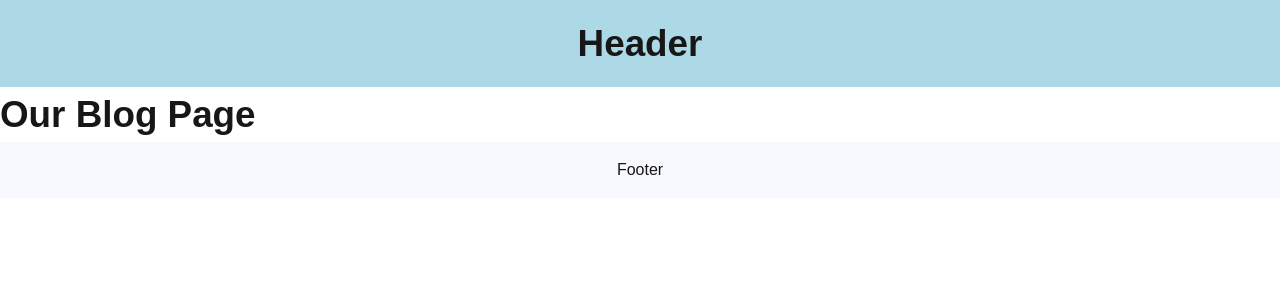
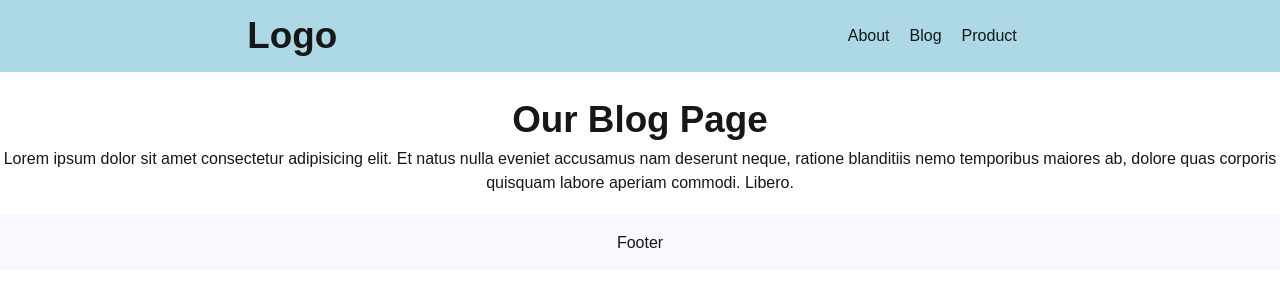
Before and after one commit to alaminuixd/nextjs-starter, a Next.js app: page /blog in a window 1280 px wide. Shown: the top 300 px of the page. Built offline with nearby package versions, Linux system fonts and the light colour scheme.

Commit message:
Working with dynamic metadata

```diff
--- /dev/null
+++ b/src/app/blog/[blogId]/page.tsx
@@ -0,0 +1,13 @@
+type paramsData = {
+  params: Promise<{ blogId: string }>;
+};
+
+export default async function BlogDetails({ params }: paramsData) {
+  const { blogId } = await params;
+  console.log(blogId);
+  return (
+    <div>
+      <h1>You are seeing blog {blogId}</h1>
+    </div>
+  );
+}
--- a/src/app/blog/page.tsx
+++ b/src/app/blog/page.tsx
@@ -8,8 +8,14 @@ export const metadata: Metadata = {
 
 export default function Blog() {
   return (
-    <div>
+    <div className="text-center py-5 max-w-7xl mx-auto">
       <h1>Our Blog Page</h1>
+      <p>
+        Lorem ipsum dolor sit amet consectetur adipisicing elit. Et natus nulla
+        eveniet accusamus nam deserunt neque, ratione blanditiis nemo temporibus
+        maiores ab, dolore quas corporis quisquam labore aperiam commodi.
+        Libero.
+      </p>
     </div>
   );
 }
--- a/src/app/components/header.tsx
+++ b/src/app/components/header.tsx
@@ -1,13 +1,15 @@
+import Link from "next/link";
 export default function Header() {
   return (
-    <header
-      style={{
-        backgroundColor: "lightblue",
-        padding: "1rem",
-        textAlign: "center",
-      }}
-    >
-      <h1>Header</h1>
+    <header className="bg-[lightblue] py-2 text-center flex justify-around">
+      <h1>
+        <Link href="/">Logo</Link>
+      </h1>
+      <div className="p-4 flex gap-5">
+        <Link href={"/about"}>About</Link>
+        <Link href={"/blog"}>Blog</Link>
+        <Link href={"/products"}>Product</Link>
+      </div>
     </header>
   );
 }
--- a/src/app/page.tsx
+++ b/src/app/page.tsx
@@ -6,11 +6,7 @@ export const metadata = {
 };
 export default function Home() {
   return (
-    <div className="p-5">
-      <div>
-        <Link href={"/about"}>About</Link>
-        <Link href={"/blog"}>Blog</Link>
-      </div>
+    <div className="">
       <h1 className="text-center text-3xl">Home Page</h1>
     </div>
   );
```
